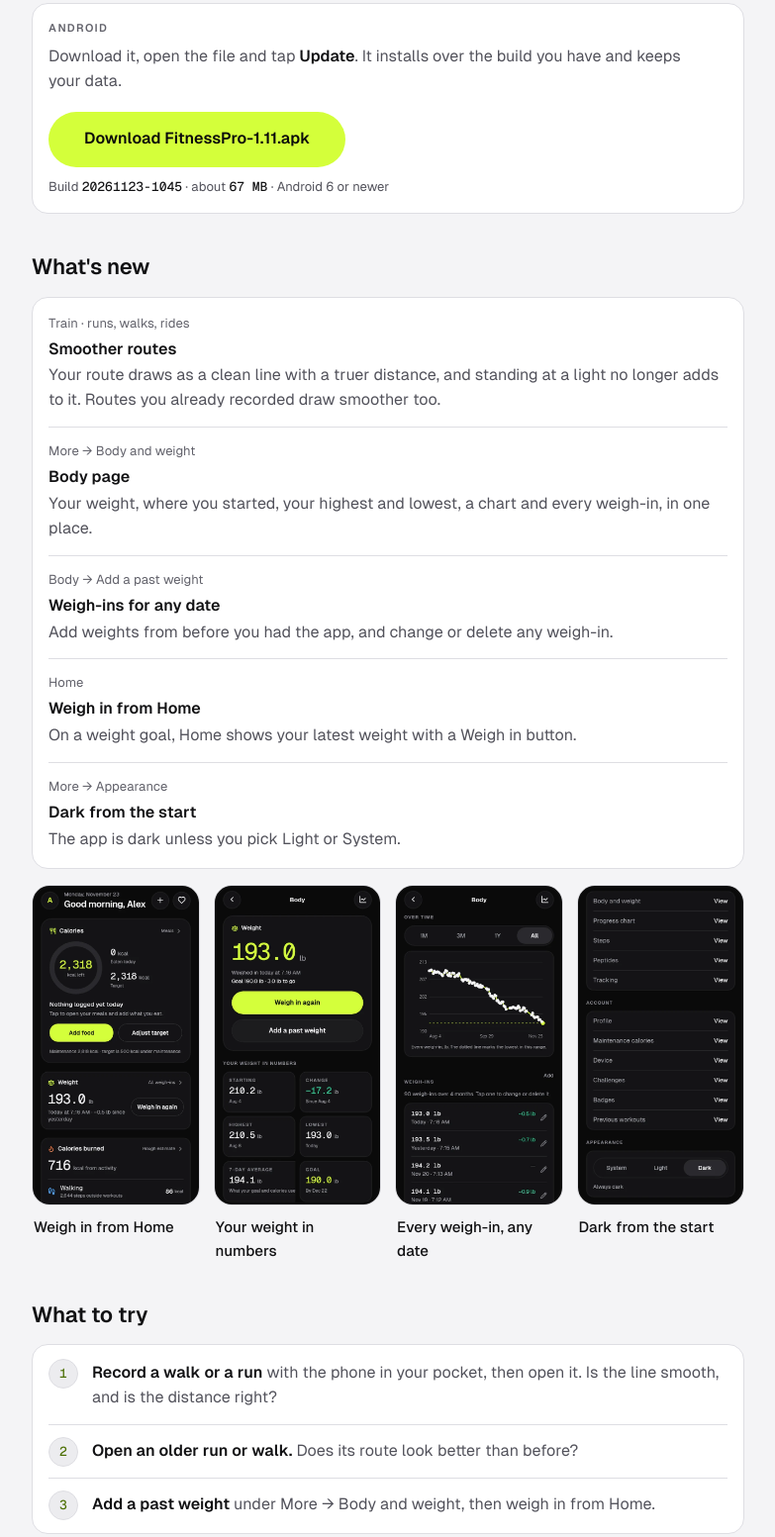
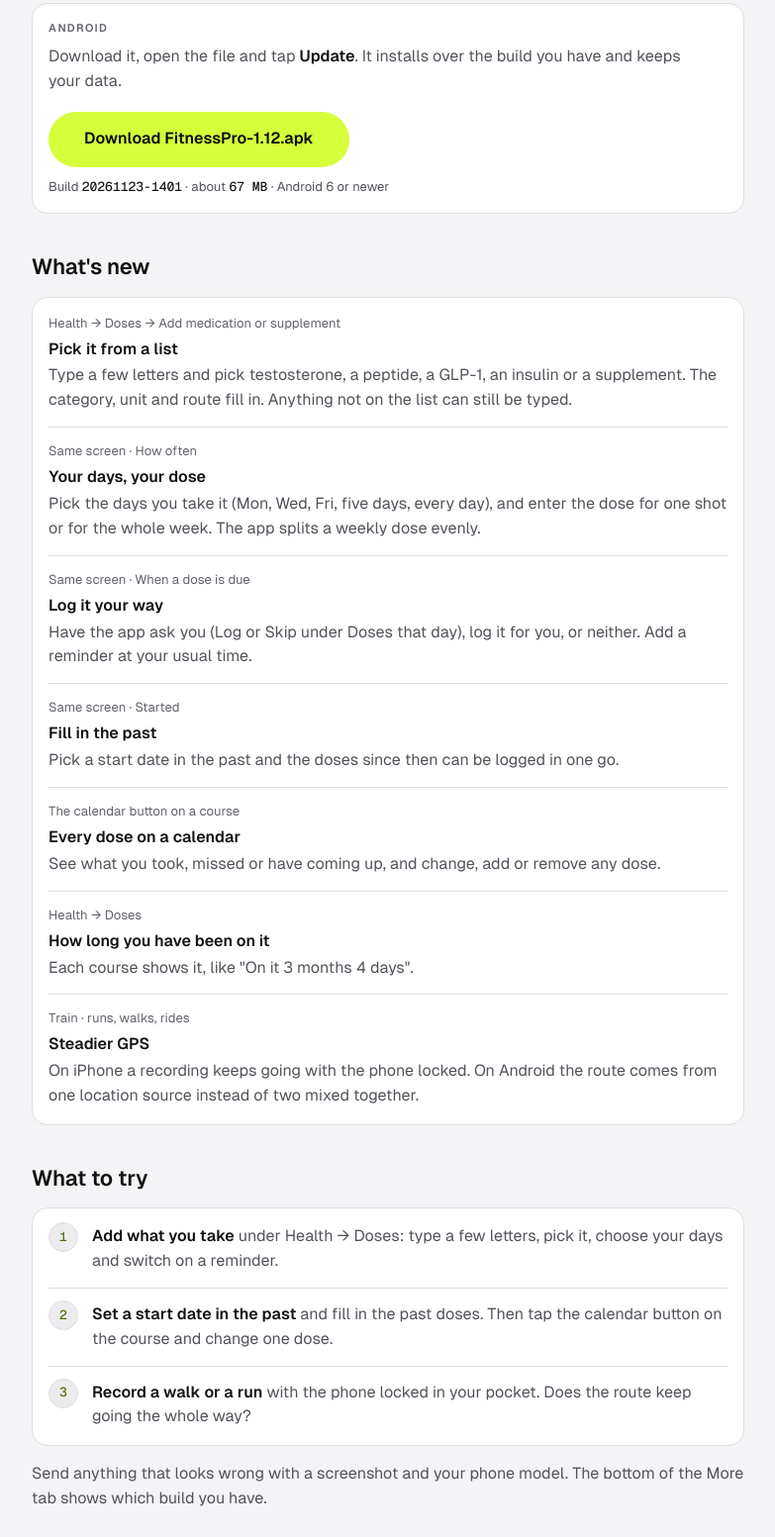
Before and after one commit to delucatech/fitnesspro-testers, a plain HTML site: page index.html in a window 1280 px wide. Shown: the part 528-2081 px from the top of the page at 99% size, without its empty margins (248-1031 px from the left). Drawn offline with Linux system fonts and the light colour scheme.

Commit message:
Tester page 1.12: medication schedules, reminders and a dose calendar; steadier GPS; iPhone build 20261123-1414

```diff
--- a/index.html
+++ b/index.html
@@ -7,7 +7,7 @@
 <meta name="theme-color" content="#0A0A0B" media="(prefers-color-scheme: dark)">
 <meta name="theme-color" content="#F4F4F6" media="(prefers-color-scheme: light)">
 <meta name="color-scheme" content="dark light">
-<title>FitnessPro test build 1.11</title>
+<title>FitnessPro test build 1.12</title>
 <script>
   // One page for both phones: decide which build to show before anything is drawn.
   // "both" (a computer, or no script) shows the iPhone and the Android download together.
@@ -139,7 +139,7 @@
   <div class="brand"><span class="brand-mark" aria-hidden="true">F</span><span class="brand-name">FitnessPro</span></div>
 
   <p class="overline">Test build</p>
-  <h1>FitnessPro <span class="num">1.11</span></h1>
+  <h1>FitnessPro <span class="num">1.12</span></h1>
 
   <div class="os-switch" role="group" aria-label="Which phone you have">
     <button type="button" data-set-os="ios" aria-pressed="false">iPhone</button>
@@ -152,51 +152,33 @@
     <p class="overline">iPhone and iPad</p>
     <p class="lead">Open this page in <strong>Safari</strong> and tap Install. It installs over the build you have and keeps your data.</p>
     <a class="download" href="itms-services://?action=download-manifest&amp;url=https://delucatech.github.io/fitnesspro-testers/ios/manifest.plist">Install on this iPhone</a>
-    <p class="meta">Build <span class="mono" data-ios="build">20261123-1057</span> &middot; about <span class="mono"><span data-ios="sizeMb">33</span> MB</span> &middot; iOS 15 or newer</p>
+    <p class="meta">Build <span class="mono" data-ios="build">20261123-1414</span> &middot; about <span class="mono"><span data-ios="sizeMb">34</span> MB</span> &middot; iOS 15 or newer</p>
   </section>
 
   <!-- Android -->
   <section class="get os-android" aria-label="Android download">
     <p class="overline">Android</p>
     <p class="lead">Download it, open the file and tap <strong>Update</strong>. It installs over the build you have and keeps your data.</p>
-    <a class="download" href="https://github.com/delucatech/fitnesspro-testers/releases/download/v1.11/FitnessPro-1.11.apk">Download FitnessPro-1.11.apk</a>
-    <p class="meta">Build <span class="mono">20261123-1045</span> &middot; about <span class="mono">67 MB</span> &middot; Android 6 or newer</p>
+    <a class="download" href="https://github.com/delucatech/fitnesspro-testers/releases/download/v1.12/FitnessPro-1.12.apk">Download FitnessPro-1.12.apk</a>
+    <p class="meta">Build <span class="mono">20261123-1401</span> &middot; about <span class="mono">67 MB</span> &middot; Android 6 or newer</p>
   </section>
 
   <h2>What's new</h2>
   <ul class="rows">
-    <li><span class="where">Train &middot; runs, walks, rides</span><strong>Smoother routes</strong> Your route draws as a clean line with a truer distance, and standing at a light no longer adds to it. Routes you already recorded draw smoother too.</li>
-    <li><span class="where">More &rarr; Body and weight</span><strong>Body page</strong> Your weight, where you started, your highest and lowest, a chart and every weigh-in, in one place.</li>
-    <li><span class="where">Body &rarr; Add a past weight</span><strong>Weigh-ins for any date</strong> Add weights from before you had the app, and change or delete any weigh-in.</li>
-    <li><span class="where">Home</span><strong>Weigh in from Home</strong> On a weight goal, Home shows your latest weight with a Weigh in button.</li>
-    <li><span class="where">More &rarr; Appearance</span><strong>Dark from the start</strong> The app is dark unless you pick Light or System.</li>
+    <li><span class="where">Health &rarr; Doses &rarr; Add medication or supplement</span><strong>Pick it from a list</strong> Type a few letters and pick testosterone, a peptide, a GLP-1, an insulin or a supplement. The category, unit and route fill in. Anything not on the list can still be typed.</li>
+    <li><span class="where">Same screen &middot; How often</span><strong>Your days, your dose</strong> Pick the days you take it (Mon, Wed, Fri, five days, every day), and enter the dose for one shot or for the whole week. The app splits a weekly dose evenly.</li>
+    <li><span class="where">Same screen &middot; When a dose is due</span><strong>Log it your way</strong> Have the app ask you (Log or Skip under Doses that day), log it for you, or neither. Add a reminder at your usual time.</li>
+    <li><span class="where">Same screen &middot; Started</span><strong>Fill in the past</strong> Pick a start date in the past and the doses since then can be logged in one go.</li>
+    <li><span class="where">The calendar button on a course</span><strong>Every dose on a calendar</strong> See what you took, missed or have coming up, and change, add or remove any dose.</li>
+    <li><span class="where">Health &rarr; Doses</span><strong>How long you have been on it</strong> Each course shows it, like "On it 3 months 4 days".</li>
+    <li><span class="where">Train &middot; runs, walks, rides</span><strong>Steadier GPS</strong> On iPhone a recording keeps going with the phone locked. On Android the route comes from one location source instead of two mixed together.</li>
   </ul>
-
-  <div class="group"><span class="swipe" aria-hidden="true">Swipe &rarr;</span></div>
-  <div class="shots" tabindex="0" role="group" aria-label="New screens in 1.11">
-    <figure>
-      <a href="img/home-weight.webp"><img src="img/home-weight.webp" width="600" height="1149" alt="Home with sample data: the calories ring, then a Weight card showing 193.0 lb, when it was taken and a Weigh in again button."></a>
-      <figcaption>Weigh in from Home</figcaption>
-    </figure>
-    <figure>
-      <a href="img/body.webp"><img src="img/body.webp" width="600" height="1149" loading="lazy" alt="The Body page with sample data: the current weight and goal, Weigh in again and Add a past weight, and tiles for starting, change, highest, lowest, 7-day average and goal."></a>
-      <figcaption>Your weight in numbers</figcaption>
-    </figure>
-    <figure>
-      <a href="img/weigh-ins.webp"><img src="img/weigh-ins.webp" width="600" height="1149" loading="lazy" alt="Further down the Body page with sample data: a chart of every weigh-in over four months and the list of weigh-ins, each with an edit button."></a>
-      <figcaption>Every weigh-in, any date</figcaption>
-    </figure>
-    <figure>
-      <a href="img/appearance-dark.webp"><img src="img/appearance-dark.webp" width="600" height="1149" loading="lazy" alt="The More tab in the dark theme with the Appearance setting: System, Light and Dark, with Dark selected."></a>
-      <figcaption>Dark from the start</figcaption>
-    </figure>
-  </div>
 
   <h2>What to try</h2>
   <ol class="steps">
-    <li><strong>Record a walk or a run</strong> with the phone in your pocket, then open it. Is the line smooth, and is the distance right?</li>
-    <li><strong>Open an older run or walk.</strong> Does its route look better than before?</li>
-    <li><strong>Add a past weight</strong> under More &rarr; Body and weight, then weigh in from Home.</li>
+    <li><strong>Add what you take</strong> under Health &rarr; Doses: type a few letters, pick it, choose your days and switch on a reminder.</li>
+    <li><strong>Set a start date in the past</strong> and fill in the past doses. Then tap the calendar button on the course and change one dose.</li>
+    <li><strong>Record a walk or a run</strong> with the phone locked in your pocket. Does the route keep going the whole way?</li>
   </ol>
   <p>Send anything that looks wrong with a screenshot and your phone model. The bottom of the More tab shows which build you have.</p>
 
@@ -208,7 +190,7 @@
           <li><strong>Tap Install</strong>, then <strong>Install</strong> again when the iPhone asks.</li>
           <li><strong>Go to the Home Screen.</strong> The FitnessPro icon fills in while it downloads, about a minute on Wi-Fi.</li>
           <li><strong>Open FitnessPro.</strong> There is nothing to trust or switch on in Settings.</li>
-          <li><strong>Check the build.</strong> Open the More tab and scroll to the bottom. It should say <span class="mono">build <span data-ios="build">20261123-1057</span></span>.</li>
+          <li><strong>Check the build.</strong> Open the More tab and scroll to the bottom. It should say <span class="mono">build <span data-ios="build">20261123-1414</span></span>.</li>
         </ol>
       </div>
     </details>
@@ -225,7 +207,7 @@
         <ol class="steps">
           <li>If a workout is still recording in the old build, finish and save it first.</li>
           <li>Tap the download button <strong>on your phone</strong>, in Chrome. If Chrome warns about the file type, tap <strong>Download anyway</strong>.</li>
-          <li>Tap the download notification, or open <strong>Files</strong> and tap <code>FitnessPro-1.11.apk</code> in Downloads.</li>
+          <li>Tap the download notification, or open <strong>Files</strong> and tap <code>FitnessPro-1.12.apk</code> in Downloads.</li>
           <li>If Android says it cannot install unknown apps from Chrome or Files, tap <strong>Settings</strong>, switch on <strong>Allow from this source</strong>, then press Back.</li>
           <li>Tap <strong>Update</strong>, or <strong>Install</strong> on a phone that never had the app.</li>
           <li>If Play Protect says "Unknown app", tap <strong>More details</strong>, then <strong>Install anyway</strong>.</li>
@@ -248,8 +230,9 @@
       <summary>Good to know</summary>
       <div class="body">
         <ul class="rows">
-          <li><strong>Routes</strong> The smoothing is new, so send a screenshot of any route that looks wrong. The distance saved at the end can differ by a few hundredths of a mile from the last number you saw while recording. An older activity keeps the distance it was saved with.</li>
-          <li><strong>Dark by default</strong> If you never picked a theme and your phone is in light mode, the app is now dark. Change it under More &rarr; Appearance. Changing the theme takes you back to the More tab.</li>
+          <li><strong>Dose reminders</strong> Allow notifications when the phone asks. A dose set to log for you is logged the next time you open the app. <span class="os-android">On Android a reminder can arrive a few minutes late, and after restarting the phone the reminders come back once you open the app.</span> Courses you added before this build stay as they were until you edit them.</li>
+          <li><strong>Doses</strong> The app records what you take. It never suggests a dose; the only amounts it offers are the strengths printed on a GLP-1 pen.</li>
+          <li><strong>Locked phone</strong> <span class="os-ios">While a workout records with the phone locked, iPhone shows its blue location indicator.</span><span class="os-both"> </span><span class="os-android">A workout keeps recording with the screen off, as before.</span> Send a screenshot of any route that looks wrong.</li>
           <li><strong>Past weights</strong> A past weight changes the charts and the Starting, Highest and Lowest tiles. It does not move your goal's start or today's calorie target.</li>
           <li><strong>Peptide tracker</strong> Levels are an estimate from a model, not a measurement, and nothing in it is medical advice. Shots you log there also show under Health &rarr; Doses.</li>
           <li><strong>Body fat</strong> If you connected <span class="os-ios">Apple Health</span><span class="os-both"> or </span><span class="os-android">Health Connect</span> before this build, body fat is a new permission. <span class="os-ios">On iPhone, disconnect and connect again in the app.</span> <span class="os-android">On Android, switch it on in Health Connect &rarr; App permissions &rarr; FitnessPro.</span></li>
@@ -264,6 +247,8 @@
     <details>
       <summary>Earlier releases</summary>
       <div class="body">
+        <h3>1.11</h3>
+        <p>Smoother GPS routes. A Body page with every weigh-in, and weights for any date. Weigh in from Home. Dark by default.</p>
         <h3>1.10</h3>
         <p>Light and dark themes. Peptide tracker. A Home you can arrange, with a calories ring and calories burned. Quicker Add food with fiber. Body fat for a closer maintenance number. Live steps.</p>
         <h3>1.9</h3>
```
